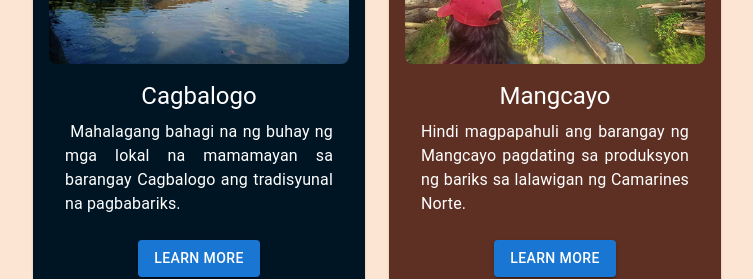
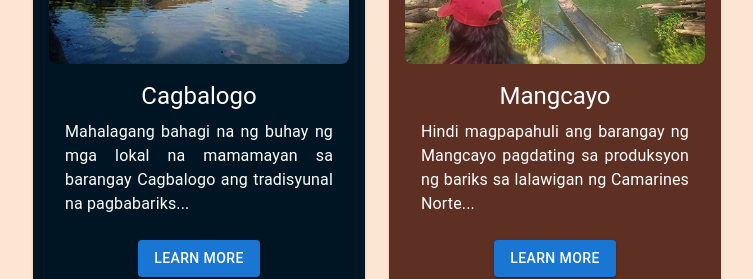
Before and after one commit to baisaarnina/e-bariks, a React (Create React App) app: page / in a window 1280 px wide. Shown: the part 3460-3739 px from the top of the page, without its empty margins (263-1016 px from the left). Built offline with nearby package versions, Linux system fonts and the light colour scheme.

Commit message:
Added: Modal v1

```diff
--- a/package.json
+++ b/package.json
@@ -12,6 +12,7 @@
     "@testing-library/jest-dom": "^6.6.3",
     "@testing-library/react": "^16.3.0",
     "@testing-library/user-event": "^13.5.0",
+    "framer-motion": "^12.6.3",
     "react": "^19.1.0",
     "react-dom": "^19.1.0",
     "react-router-dom": "^7.5.0",
--- a/src/component/barangay.js
+++ b/src/component/barangay.js
@@ -1,65 +1,111 @@
-import React from "react";
-
-import { Box, Typography, Card, CardContent, CardMedia, CardActionArea, CardActions, Button, Grid } from "@mui/material";
+import { React, useState } from "react";
+import {
+  Box,
+  Typography,
+  Card,
+  CardContent,
+  CardMedia,
+  CardActionArea,
+  CardActions,
+  Button,
+  Grid,
+  Modal,
+} from "@mui/material";
 import homeData from "../json/home.json";
 import { appbarHeight, pagePadding } from "../constant/constant";
 
-import cagbalogo from '../assets/image/cagbalogo.png'
-import mangcayo from '../assets/image/mangcayo.png'
-import matango from '../assets/image/matango.png'
+import cagbalogo from "../assets/image/cagbalogo.png";
+import mangcayo from "../assets/image/mangcayo.png";
+import matango from "../assets/image/matango.png";
+import CloseIcon from "@mui/icons-material/Close";
+import { motion, AnimatePresence } from "framer-motion";
+import S from "../constant/sizes";
+import C from "../constant/colors";
+import TruncatedText from "../component/truncatedText";
 
 const brgy = [
-    { id: 1, title: 'Cagbalogo', subtitle: ' Mahalagang bahagi na ng buhay ng mga lokal na mamamayan sa barangay Cagbalogo ang tradisyunal na pagbabariks. ', image: cagbalogo, action: '' },
-    { id: 1, title: 'Mangcayo', subtitle: 'Hindi magpapahuli ang barangay ng Mangcayo pagdating sa produksyon ng bariks sa lalawigan ng Camarines Norte.', image: mangcayo, action: '' },
-    { id: 1, title: 'Matango', subtitle: 'Isa ang barangay Matango sa mga komunidad sa bayan ng Vinzons, Camarines Norte na mayroong mahabang kasaysayan ng produksyon ng tradisyunal na pagbabariks katulad ng iba pang mga karatig barangay sa Vinzons.', image: matango, action: '' }
-]
+  {
+    id: 0,
+    title: "Cagbalogo",
+    subtitle:
+      "Mahalagang bahagi na ng buhay ng mga lokal na mamamayan sa barangay Cagbalogo ang tradisyunal na pagbabariks. Isa ang komunidad ng Cagbalogo sa mga barangay sa munisipalidad ng Vinzons na mayroong malawak na taniman at pinagkukunan ng Sasa o nipa sa lalawigan. Hindi ito nakapagtataka dahil sa heograpiya ng lugar na malapit lamang sa baybaying-dagat at napapalibutan ng iba't ibang likas na yaman. Kaya't halos nakatuon  sa  sa mga gawaing may kinalaman sa kanilang kapaligiran at likas na yaman tulad ng pangingisda at pagninipa ang kanilang mga hanapbuhay. Ngunit karamihan sa mga lokal na pamilya rito ang umaasa sa paggawa ng tradisyunal na bariks bilang kanilang pangunahing kabuhayan at pinagkakakitaan. Ang Sasa o nipa na dominante sa kanilang lugar ang siyang naging isang pangunahing hilaw na materyales sa paggawa ng bariks. Hanggang sa kasalukuyan, patuloy itong ginagamit at masasalamin sa pang-araw-araw nilang buhay. Sa paglipas ng mga panahon, naging mahalagang bahagi na rin ito ng kanilang kultura at pamumuhay. Produktong patuloy na ibinebenta at ipinagmamalaki ng kanilang lugar. Kaya't kilala ang komunidad ng Cagbalogo bilang isa sa mga barangay sa Vinzons na mayroong pangunahing produksyon ng bariks. Ang barangay na ito ang maituturing na may malaking bentahan o pagawaan ng bariks dahil na rin sa heograpiya at lawak ng tumutubong Sasa o nipa sa kanilang lugar.",
+    image: cagbalogo,
+    action: "",
+  },
+  {
+    id: 1,
+    title: "Mangcayo",
+    subtitle:
+      "Hindi magpapahuli ang barangay ng Mangcayo pagdating sa produksyon ng bariks sa lalawigan ng Camarines Norte. Kabilang ang barangay ng Mangcayo sa bayan ng Vinzons na sagana pagdating sa Sasa o nipa. Natural itong makikita sa kanilang mga lupain kaya't madali lamang na mapagkukunan ito ng mga hilaw na materyales na ginagamit sa paggawa ng bariks. Makikita agad ang matataas at makapal nitong mga dahon sa magkabilang gilid ng kalsada papunta pa lamang sa kanilang komunidad. Simpleng namumuhay ang mga mamamayan rito. Pawang agrikultural tulad ng pagtatanim o pagsasaka ang pangunahing kabuhayan. Ang paggawa ng bariks ang isa sa mga pangunahing kabuhayan nila hanggang sa kasalukuyang panahon. Nagkaroon ito ng mahalagang gampanin hindi lamang sa pamumuhay ng mga lokal na mamamayan kundi nakapag-ambag din sa makulay na kultura ng kanilang barangay. Hindi maitatanggi na masasalamin pa rin ang  produksyon ng bariks sa kanilang komunidad. Patuloy itong isinasabuhay at pinapatatag ng mga lokal na mamamayan sa barangay Mangcayo. Kaya't hindi maitatanggi na isa rin ang barangay na ito sa mga itinuturing na may malaking produksyon ng bariks katulad ng barangay Cagbalogo. Kung titingnan, hindi nagkakalayo ang dalawang barangay sa produksyon, sapagkat pareho silang nagsasagawa ng pagbabariks bilang kanilang pangunahing kabuhayan at pinagkakakitaan.  Ang barangay Mangcayo ang pangalawang maituturing na mayroong masagana at malawak na produksyon o paggawa ng bariks sa Vinzons.",
+    image: mangcayo,
+    action: "",
+  },
+  {
+    id: 2,
+    title: "Matango",
+    subtitle:
+      " Isa ang barangay Matango sa mga komunidad sa bayan ng Vinzons, Camarines Norte na mayroong mahabang kasaysayan ng produksyon ng tradisyunal na pagbabariks katulad ng iba pang mga karatig barangay sa Vinzons. Karaniwang umaasa ang mga mamamayan dito sa agrikultura partikular na sa paggamit ng Sasa o nipa sa paggawa ng bariks. Bukod pa sa ibang kabuhayan tulad ng pagtatanim at pagbebenta ng mga kakanin, hindi rin maitatanggi na sagana ang barangay na ito sa lawak ng taniman ng Sasa o nipa na siyang nagsisilbing alternatibong kabuhayan at produktong pinagkakakitaan ng mga pamilya rito. Nagsisilbi itong mahalagang bahagi ng kultura at pamumuhay ng lokal na komunidad. Noon pa man, isa na itong tradisyunal na kabuhayan at produktong ibinebenta. Kilala na ito  sa mga lokal na pamilihan at dinarayo rin ng ilang mga turista at negosyante mula sa ibang lugar. Sa kabila ng mga hamon sa produksyon at pagpapanatili nito, patuloy na ang barangay Matango bilang ang isa sa mga kilalang barangay na nagbibigay ng kaukulang pansin at halaga nito bilang kabuhayan at pagkakakilanlan. Bukod pa sa naunang dalawang barangay, ang barangay Matango ang maituturing na pangatlong mayroong malaking produksyon ng bariks sa Vinzons. ",
+    image: matango,
+    action: "",
+  },
+];
 
-const cardColors = ['#001524', '#5E3023', '#001524']
+const cardColors = ["#001524", "#5E3023", "#001524"];
 export default function Barangay() {
+  const [open, setOpen] = useState(false);
+  const [selectedItem, setSelectedItem] = useState(null);
+
+  const handleOpen = (item) => {
+    setSelectedItem(item);
+    setOpen(true);
+  };
+  const handleClose = () => {
+    setOpen(false);
+    setTimeout(() => setSelectedItem(null), 300);
+  };
 
   return (
     <Box sx={style.maincontainer}>
-            <Box xs={12} md={6} textAlign='justify' justifyContent='center'>
+      <Box xs={12} md={6} textAlign="justify" justifyContent="center">
         <Typography
           sx={{
-                        textAlign: 'center',
+            textAlign: "center",
             fontSize: 28,
-                        fontWeight: 'bold',
-                        color: '#000000',
-                        position: 'relative',
-                        display: 'inline-block',
+            fontWeight: "bold",
+            color: "#000000",
+            position: "relative",
+            display: "inline-block",
             marginBottom: 2,
-                        '&::after': {
+            "&::after": {
               content: '""',
-                            position: 'absolute',
+              position: "absolute",
               left: 0,
               bottom: -4,
-                            width: '100%',
-                            height: '2px',
+              width: "100%",
+              height: "2px",
               borderRadius: 2,
-                            backgroundColor: '#5E3023',
+              backgroundColor: "#5E3023",
             },
           }}
         >
           MGA BARANGAY SA VINZONS NA MAYROONG KABUHAYAN NG PAGBABARIKS
         </Typography>
-                <Typography sx={{ fontSize: 16, marginBottom: 2, color: '#000000' }}>
+        <Typography sx={{ fontSize: 16, marginBottom: 2, color: "#000000" }}>
           {homeData.brgy1.text}
         </Typography>
       </Box>
-            <Box
-                sx={style.container}
-            >
+      <Box sx={style.container}>
         {brgy.map((item, index) => (
           <Card
             key={index}
             sx={{
-                            width: '300px',
+              width: "300px",
               backgroundColor: cardColors[index % cardColors.length],
-                            display: 'flex',
-                            flexDirection: 'column',
-                            justifyContent: 'space-between',
-                            p: 2, borderRadius:2
+              display: "flex",
+              flexDirection: "column",
+              justifyContent: "space-between",
+              p: 2,
+              borderRadius: 2,
             }}
           >
             <CardActionArea>
@@ -67,46 +113,142 @@ export default function Barangay() {
                 component="img"
                 height="200"
                 image={item.image}
-                                alt={item.title || 'Card Image'}
-                                sx={{ objectFit: 'cover', borderRadius: 2 }}
+                alt={item.title || "Card Image"}
+                sx={{ objectFit: "cover", borderRadius: 2 }}
               />
               <CardContent>
-                                <Typography gutterBottom variant="h5" component="div" sx={{ color: '#FFFFFF' }}>
+                <Typography
+                  gutterBottom
+                  variant="h5"
+                  component="div"
+                  sx={{ color: "#FFFFFF" }}
+                >
                   {item.title}
                 </Typography>
-                                <Typography sx={{ color: '#FFFFFF', fontSize: 16, textAlign: 'justify' }}>
+                <TruncatedText text={item.subtitle} maxSentences={1} />
+                {/* <Typography
+                  sx={{ color: "#FFFFFF", fontSize: 16, textAlign: "justify" }}
+                >
                   {item.subtitle}
-                                </Typography>
+                </Typography> */}
               </CardContent>
             </CardActionArea>
-                        <CardActions sx={{ justifyContent: 'center' }}>
-                            <Button variant="contained">
-                                {item.action || 'Learn More'}
+            <CardActions sx={{ justifyContent: "center" }}>
+              <Button variant="contained" onClick={() => handleOpen(item)}>
+                {item.action || "Learn More"}
               </Button>
             </CardActions>
-
           </Card>
         ))}
       </Box>
+      <AnimatePresence>
+        {open && selectedItem && (
+          <motion.div
+            initial={{ opacity: 0 }}
+            animate={{ opacity: 1 }}
+            exit={{ opacity: 0 }}
+            transition={{ duration: 0.2 }}
+            style={{
+              position: "fixed",
+              top: 0,
+              left: 0,
+              width: "100vw",
+              height: "100vh",
+              backgroundColor: "rgba(43, 28, 8, 0.5)",
+              display: "flex",
+              justifyContent: "center",
+              alignItems: "center",
+              zIndex: 1300,
+            }}
+            onClick={handleClose}
+          >
+            <motion.div
+              initial={{ scale: 0.9, opacity: 0 }}
+              animate={{ scale: 1, opacity: 1 }}
+              exit={{ scale: 0.9, opacity: 0 }}
+              transition={{ duration: 0.3, ease: "easeInOut" }}
+              onClick={(e) => e.stopPropagation()}
+              style={{
+                background: "white",
+                borderRadius: S.br16,
+                padding: S.mp40,
+                width: "80%",
+                maxWidth: 600,
+                position: "relative",
+              }}
+            >
+              <CloseIcon
+                onClick={handleClose}
+                sx={{
+                  position: "absolute",
+                  top: S.s16,
+                  right: S.s16,
+                  cursor: "pointer",
+                  color: C.textBrown,
+                }}
+              />
+              <Box
+                component="img"
+                src={selectedItem.image}
+                alt={selectedItem.title}
+                sx={{
+                  height: "400px",
+                  width: "100%",
+                  objectFit: "cover",
+                  borderRadius: S.br8,
+                  mb: 2,
+                }}
+              />
+              <Typography
+                variant="h6"
+                sx={{
+                  mb: 2,
+                  fontSize: S.fs28,
+                  fontWeight: "bold",
+                  color: C.textBrown,
+                }}
+              >
+                {selectedItem.title}
+              </Typography>
+
+              <Box
+                sx={{
+                  maxHeight: "200px",
+                  overflowY: "auto",
+                  paddingRight: "10px",
+                }}
+              >
+                <Typography
+                  sx={{
+                    textAlign: "center",
+                    fontSize: S.fs16,
+                    color: C.textBrown,
+                  }}
+                >
+                  {selectedItem.subtitle}
+                </Typography>
               </Box>
-    )
+            </motion.div>
+          </motion.div>
+        )}
+      </AnimatePresence>
+    </Box>
+  );
 }
-
 
 const style = {
   maincontainer: {
-        position: 'relative',
-        display: 'flex',
-        flexDirection: 'column',
-        alignItems: 'center',
+    position: "relative",
+    display: "flex",
+    flexDirection: "column",
+    alignItems: "center",
     padding: pagePadding,
   },
   container: {
-        flexDirection: 'row',
-        display: 'flex',
-        flexWrap: 'wrap',
-        justifyContent: 'center',
+    flexDirection: "row",
+    display: "flex",
+    flexWrap: "wrap",
+    justifyContent: "center",
     gap: 3,
-    }
-
-}
+  },
+};
--- /dev/null
+++ b/src/component/truncatedText.js
@@ -0,0 +1,21 @@
+import React from "react";
+import { Typography } from "@mui/material";
+
+const TruncatedText = ({ text, maxSentences = 3 }) => {
+  const sentences = text.split(".");
+
+  const truncatedText =
+    sentences.slice(0, maxSentences).join(".") +
+    (sentences.length > maxSentences ? "..." : "");
+
+  return (
+    <Typography
+      sx={{ color: "#FFFFFF", fontSize: 16, textAlign: "justify" }}
+      variant="body1"
+    >
+      {truncatedText}
+    </Typography>
+  );
+};
+
+export default TruncatedText;
--- a/src/constant/sizes.js
+++ b/src/constant/sizes.js
@@ -3,6 +3,7 @@ const S = {
   s3: "3px",
   s10: "10px",
   s12: "12px",
+  s16: "16px",
   s20: "20px",
   s24: "24px",
   s30: "30px",
```
Also changed, not shown: 1 other file (tests, documents, lock files or other folders). Lines whose indentation alone changed are shown as unchanged.
